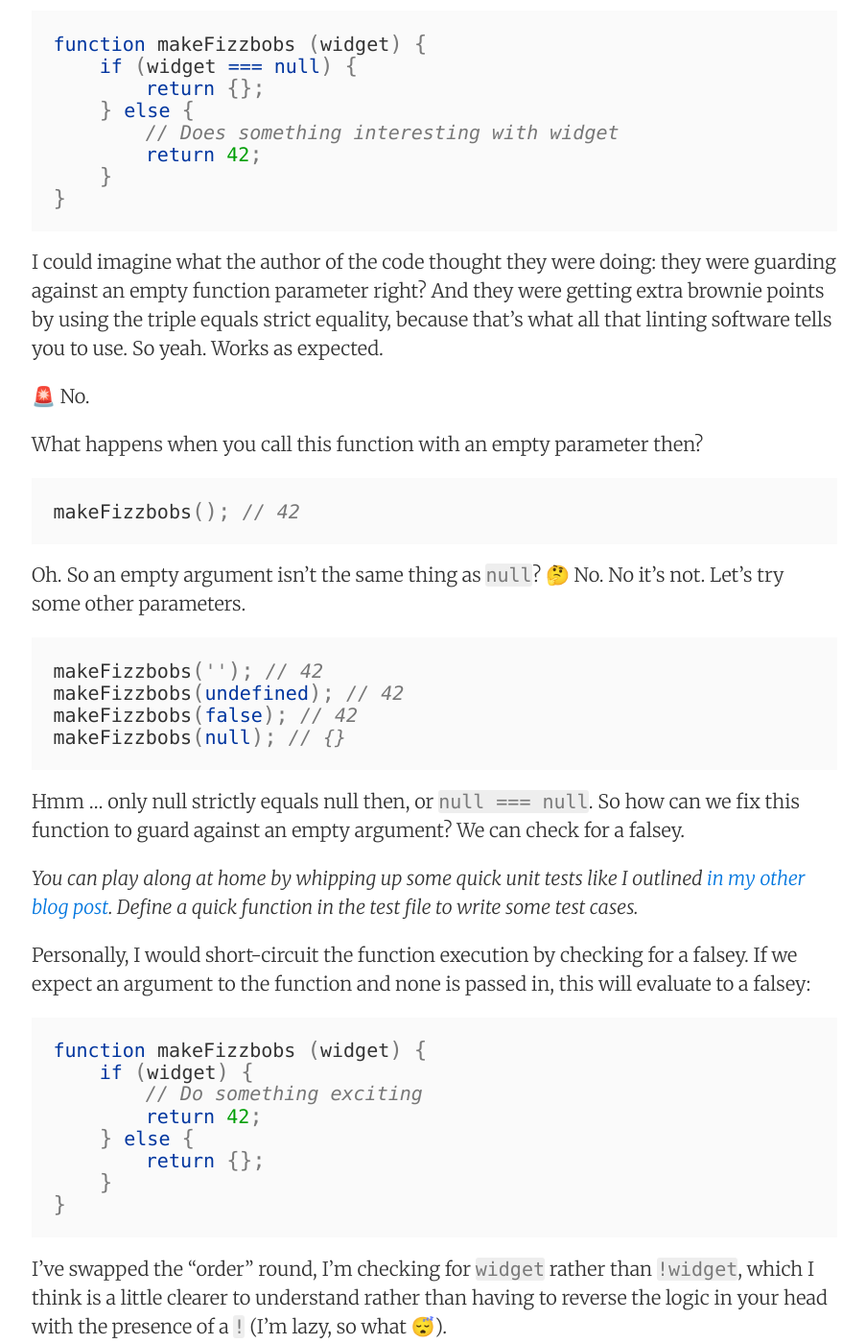
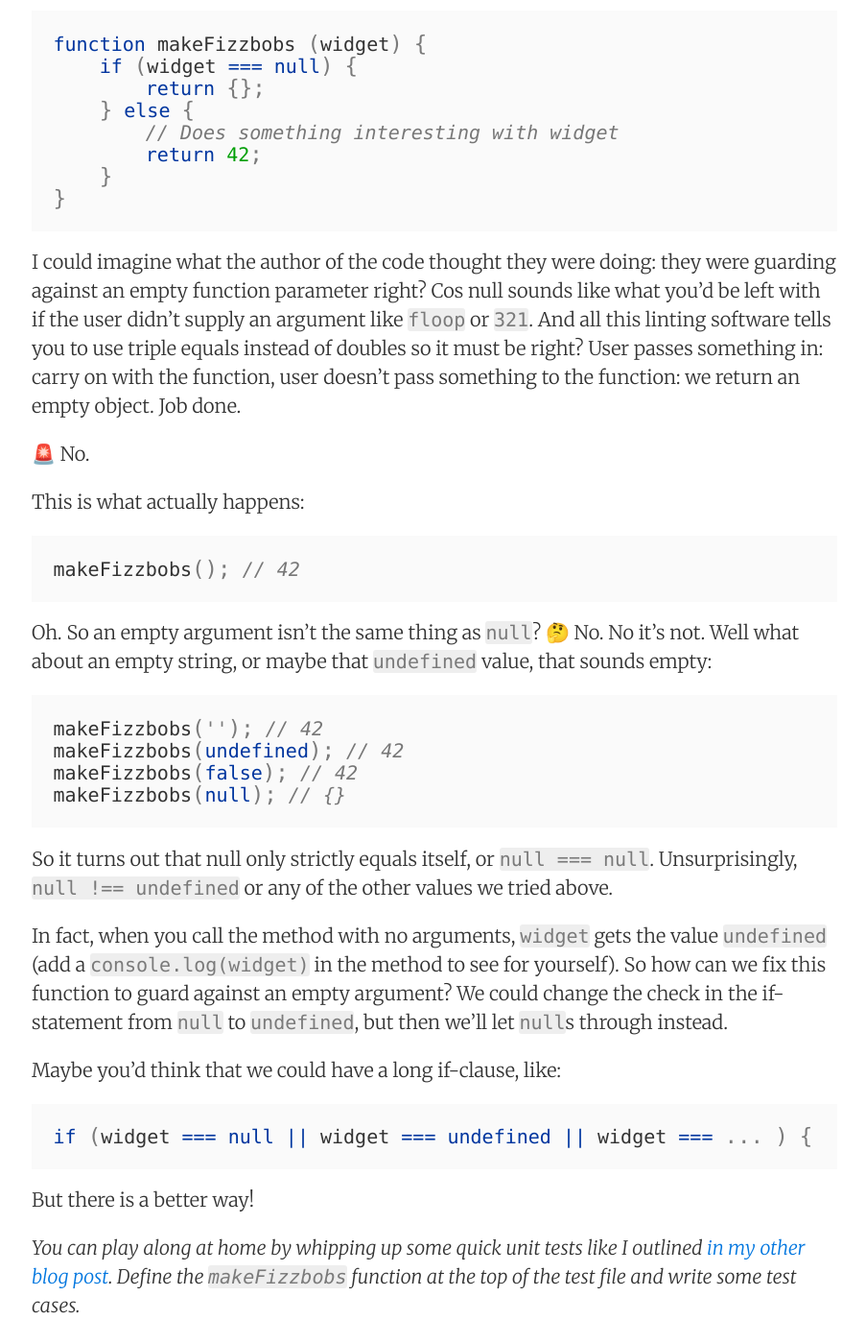
Before and after one commit to claire-codes/blog-com, a Jekyll site: the page built from _posts/2016-11-07-when-strict-equality-goes-wrong.markdown, in a window 1280 px wide and 1400 px high, scrolled down 551 px. Shown: the whole window at 96% size, without its empty margins (187-1090 px from the left). Built offline with Jekyll 4.4.1, drawn with Linux system fonts in a browser that asks for light colours; nearby versions of some CDN libraries; Markdown is read by kramdown in place of the engine named in the settings; comment, search, counter and statistics services are not loaded; some of the changed text lies outside the part shown.

Commit message:
:love_hotel: Rewrite of blog post - I hate it I hate it

````diff
--- a/_posts/2016-11-07-when-strict-equality-goes-wrong.markdown
+++ b/_posts/2016-11-07-when-strict-equality-goes-wrong.markdown
@@ -23,17 +23,17 @@ function makeFizzbobs (widget) {
 }
 ```
 
-I could imagine what the author of the code thought they were doing: they were guarding against an empty function parameter right? And they were getting extra brownie points by using the triple equals strict equality, because that's what all that linting software tells you to use. So yeah. Works as expected.
+I could imagine what the author of the code thought they were doing: they were guarding against an empty function parameter right? Cos null sounds like what you'd be left with if the user didn't supply an argument like `floop` or `321`. And all this linting software tells you to use triple equals instead of doubles so it must be right? User passes something in: carry on with the function, user doesn't pass something to the function: we return an empty object. Job done.
 
 🚨 No.
 
-What happens when you call this function with an empty parameter then?
+This is what actually happens:
 
 ```javascript
 makeFizzbobs(); // 42
 ```
 
-Oh. So an empty argument isn't the same thing as `null`? 🤔 No. No it's not. Let's try some other parameters.
+Oh. So an empty argument isn't the same thing as `null`? 🤔 No. No it's not. Well what about an empty string, or maybe that `undefined` value, that sounds empty:
 
 ```javascript
 makeFizzbobs(''); // 42
@@ -42,11 +42,30 @@ makeFizzbobs(false); // 42
 makeFizzbobs(null); // {}
 ```
 
-Hmm ... only null strictly equals null then, or `null === null`. So how can we fix this function to guard against an empty argument? We can check for a falsey.
+So it turns out that null only strictly equals itself, or `null === null`. Unsurprisingly, `null !== undefined` or any of the other values we tried above.
 
-_You can play along at home by whipping up some quick unit tests like I outlined [in my other blog post](/blog/super-quick-regex-tdd-setup). Define a quick function in the test file to write some test cases._
+In fact, when you call the method with no arguments, `widget` gets the value `undefined` (add a `console.log(widget)` in the method to see for yourself). So how can we fix this function to guard against an empty argument? We could change the check in the if-statement from `null` to `undefined`, but then we'll let `null`s through instead.
 
-Personally, I would short-circuit the function execution by checking for a falsey. If we expect an argument to the function and none is passed in, this will evaluate to a falsey:
+Maybe you'd think that we could have a long if-clause, like:
+
+```javascript
+if (widget === null || widget === undefined || widget === ... ) {
+```
+
+But there is a better way!
+
+_You can play along at home by whipping up some quick unit tests like I outlined [in my other blog post](/blog/super-quick-regex-tdd-setup). Define the `makeFizzbobs` function at the top of the test file and write some test cases._
+
+Personally, I would short-circuit the function execution by checking for a falsey. There are 6 falsey values in JavaScript, and it's likely that you aren't interested in any of them:
+
+- false
+- NaN
+- 0
+- undefined
+- null
+- ''
+
+A falsey evaluates to `false` in an if-clause, which we can use like so:
 
 ```javascript
 function makeFizzbobs (widget) {
@@ -59,19 +78,9 @@ function makeFizzbobs (widget) {
 }
 ```
 
-I've swapped the "order" round, I'm checking for `widget` rather than `!widget`, which I think is a little clearer to understand rather than having to reverse the logic in your head with the presence of a `!` (I'm lazy, so what 😴).
+You may notice that I've swapped the order around, so I'm dealing with desirable input first and then the falsey is dealt with in the `else` clause. This is because I think the if-clause reads a little clearer and is easier to comprehend this way, rather than having to reverse the logic in your head to work out what `!widget` means (I'm lazy, so what 😴).
 
-What this means is that anything that isn't a truthy values that's passed in as `widget` will result in an empty object `{}` being returned. And what are the falsey values?
-
-
-- false
-- NaN
-- 0
-- undefined
-- null
-- ''
-
-So now the function works as expected:
+So now the function works like:
 
 ```javascript
 makeFizzbobs(); // {}
@@ -81,4 +90,4 @@ makeFizzbobs(123); // 42
 makeFizzbobs('abc'); // 42
 ```
 
-This doesn't cover every situation - perhaps you really don't want an empty array passed in, or `Infinity`, or the string `"flibbertigibbet"`, in which case you'll need an extra clause in your if-statement, but it's a good place to start in JavaScript's loosely-typed Wild West.
+Of course, this may not be suitable for your needs: perhaps you want to do something really interesting with an empty string `''` or you just want to deal with `0` like any other number, or perhaps you really don't want an empty array passed in, or `Infinity`, or the string `"flibbertigibbet"`, but this is a good place to start in JavaScript's loosely typed Wild West, and a good reminder that things are never what they seem with type checking in JavaScript.
````
